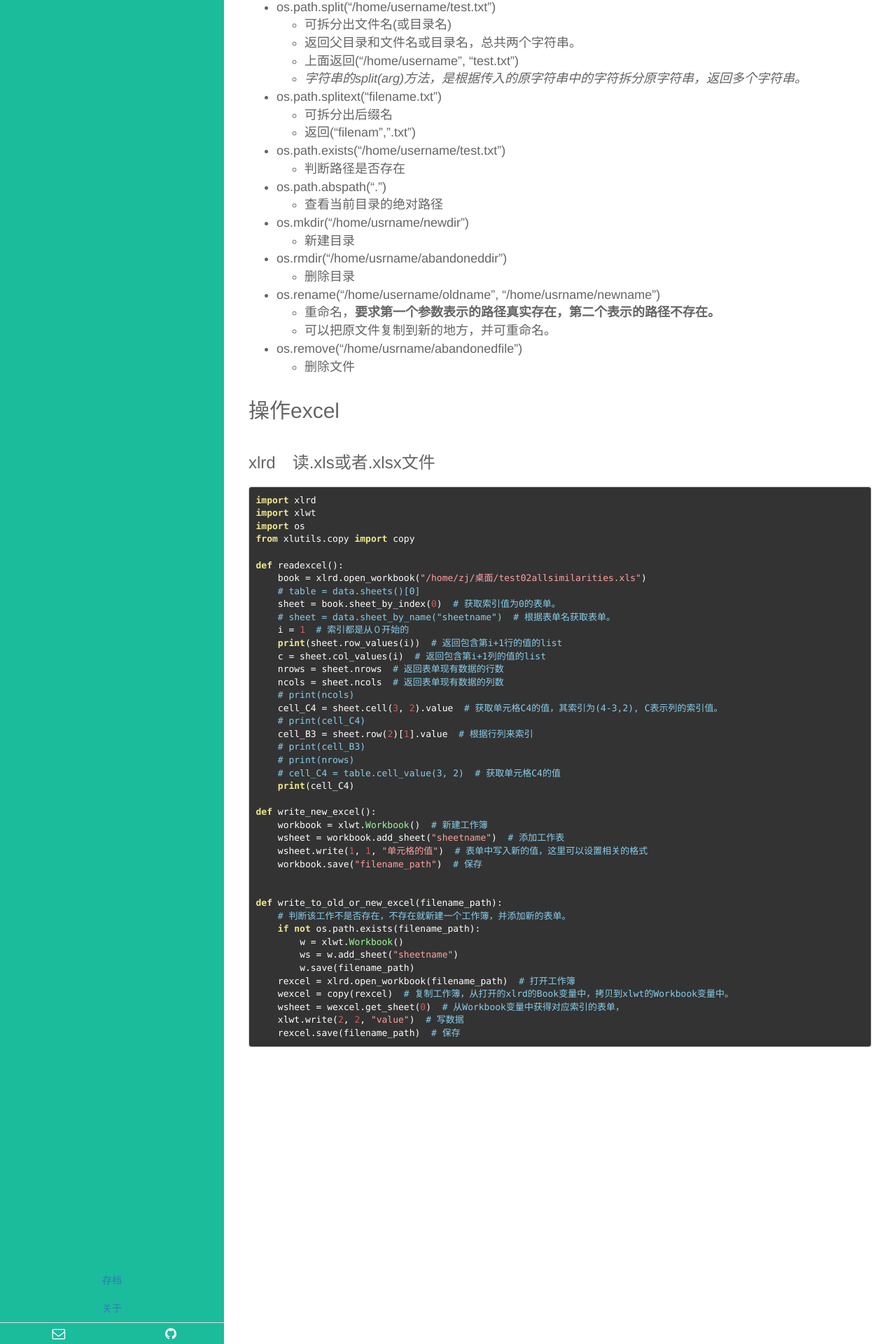
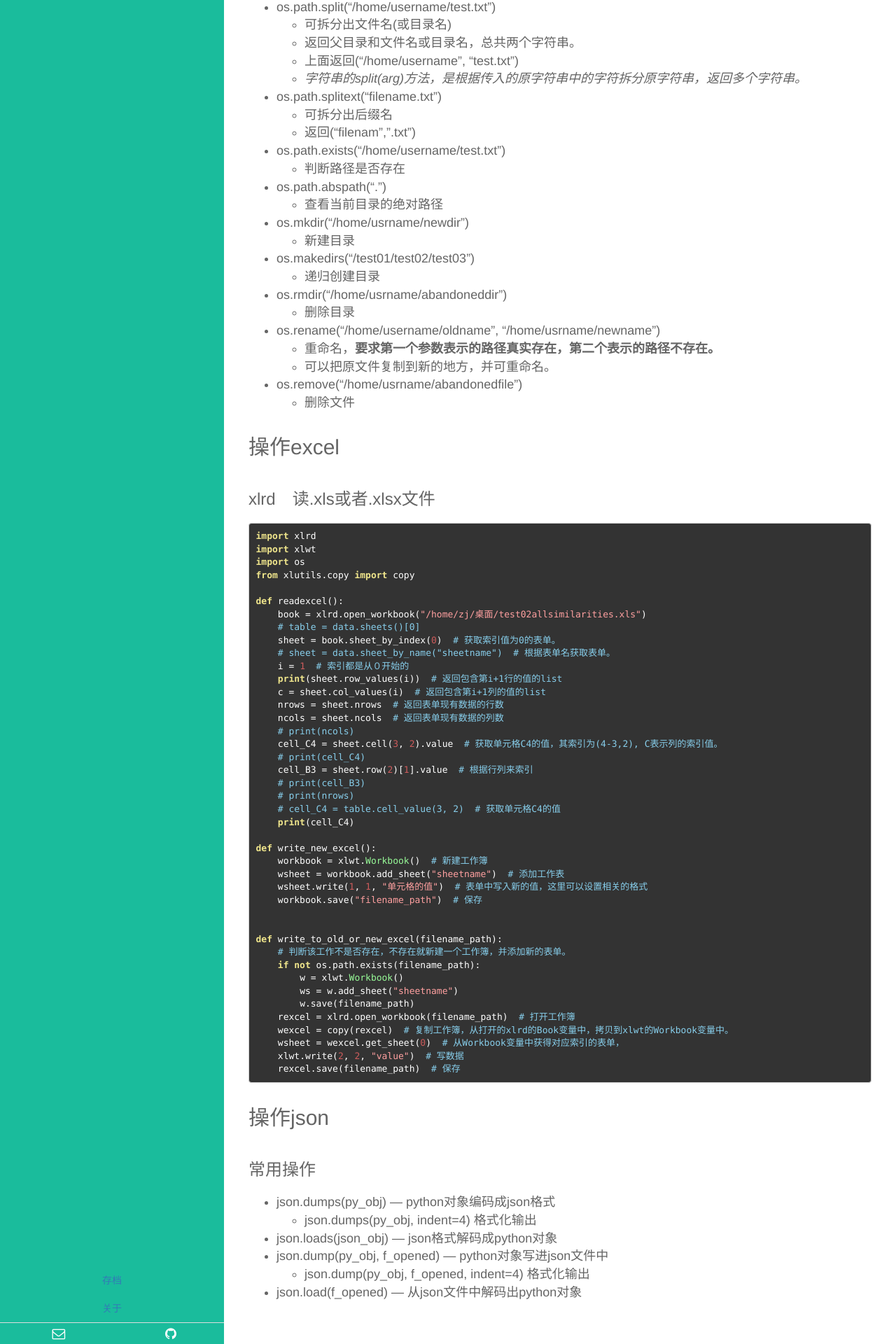
Before and after one commit to zjj421/zjj421.github.io, a Jekyll site: the page built from _posts/Python3/2017-08-13-IO操作.md, in a window 1280 px wide. Shown: the part 1305-3225 px from the top of the page at 70% size. Built offline with Jekyll 4.4.1, drawn with Linux system fonts in a browser that asks for light colours; our own code applies the rules of GitHub Pages for plain Markdown files.

Commit message:
add something

````diff
--- a/_posts/Python3/2017-08-13-IO操作.md
+++ b/_posts/Python3/2017-08-13-IO操作.md
@@ -58,6 +58,9 @@
 * os.mkdir("/home/usrname/newdir")
   * 新建目录
 
+* os.makedirs("/test01/test02/test03")
+  * 递归创建目录
+
 * os.rmdir("/home/usrname/abandoneddir")
   * 删除目录
 
@@ -115,3 +118,14 @@ def write_to_old_or_new_excel(filename_path):
     xlwt.write(2, 2, "value")  # 写数据
     rexcel.save(filename_path)  # 保存
 ```
+
+## 操作json
+
+### 常用操作
+
+- json.dumps(py_obj) --- python对象编码成json格式
+  - json.dumps(py_obj, indent=4) 格式化输出
+- json.loads(json_obj) --- json格式解码成python对象
+- json.dump(py_obj, f_opened) --- python对象写进json文件中
+  - json.dump(py_obj, f_opened, indent=4) 格式化输出
+- json.load(f_opened) --- 从json文件中解码出python对象
````
Also changed, not shown: _posts/Linux/2017-08-06-Basic_knowledge_of_Linux.md (+3 -1 lines), _posts/Python3/2017-09-06-python3-杂记.md (added, +10 -0 lines), _posts/Python3/2017-09-22-图片操作.md (added, +30 -0 lines), _posts/待整理/2017-08-06-待整理笔记.md (+6 -0 lines).
